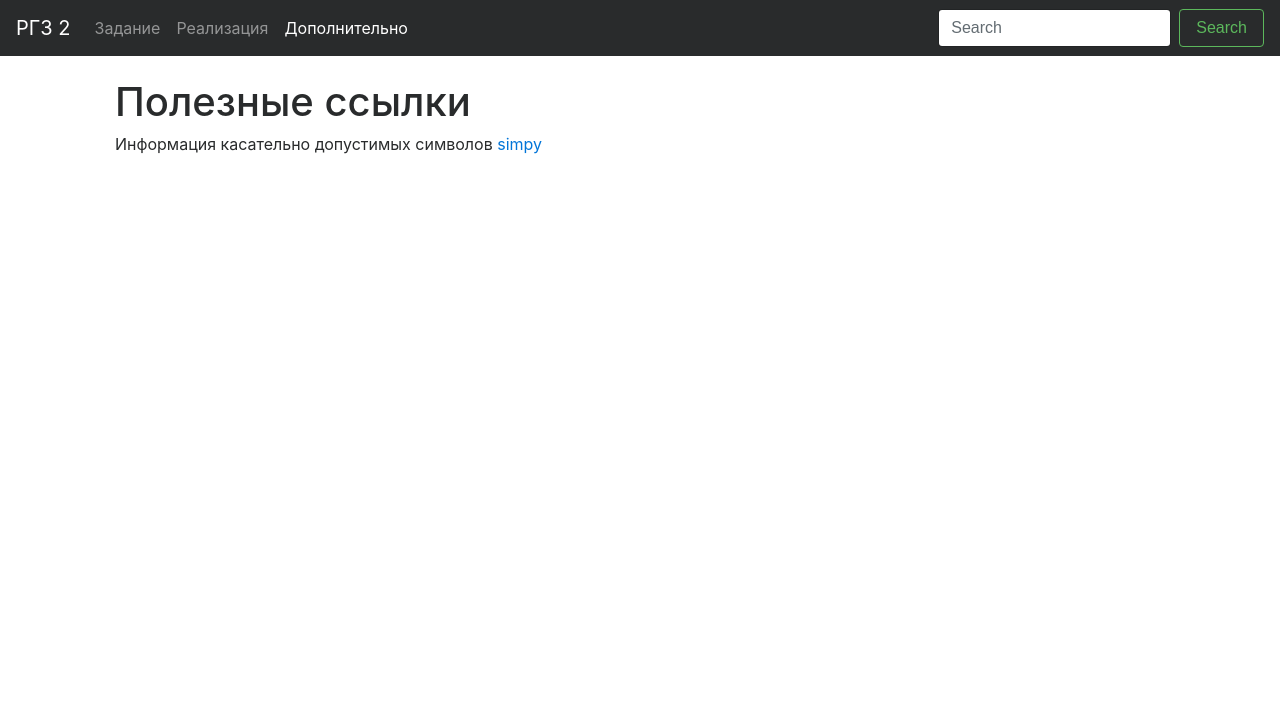
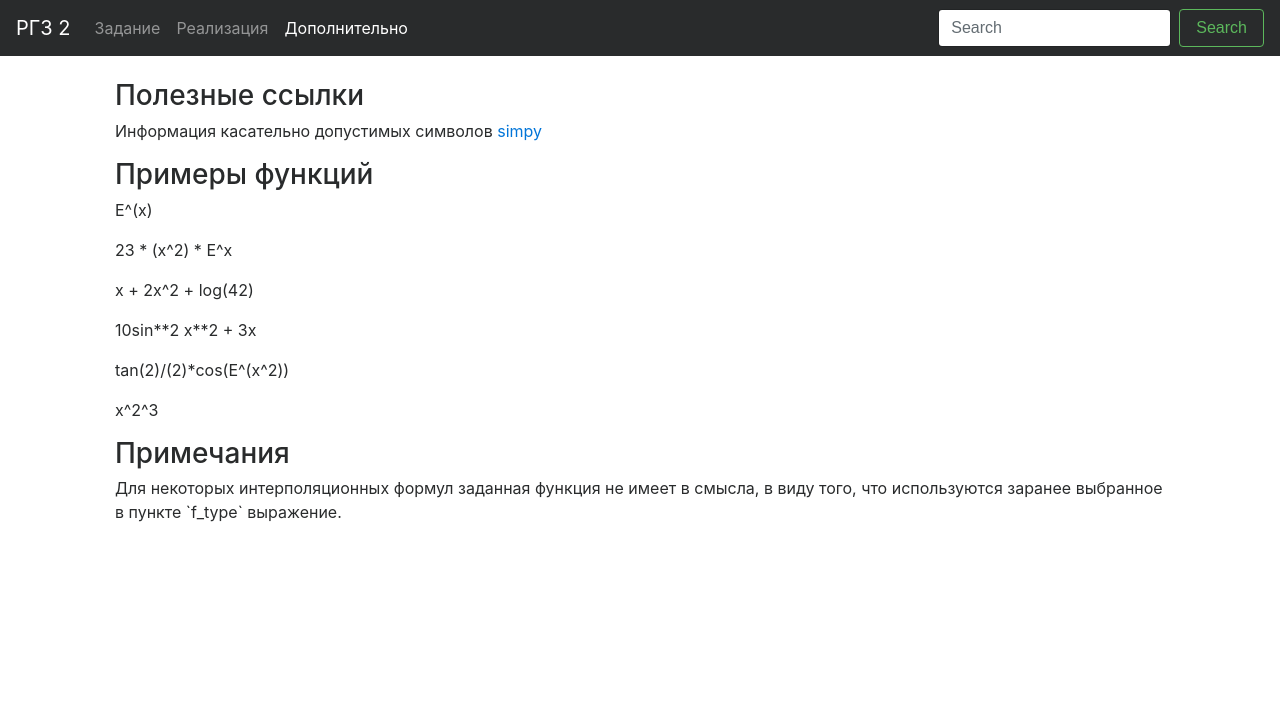
Before and after one commit to pm-str/Interpolation, a Django app: page /additional in a window 1280 px wide. Shown: the top 721 px of the page. Run offline with Django 3.2, Linux system fonts and the light colour scheme; some libraries are stand-ins or nearby versions.

Commit message:
Add function examples

```diff
--- a/templates/additional.html
+++ b/templates/additional.html
@@ -2,10 +2,21 @@
 
 {% block content %}
   <div class="row result-row">
-    <div class="col-lg-12"><h1>Полезные ссылки</h1></div>
+    <div class="col-lg-12"><h3>Полезные ссылки</h3></div>
       <div class="col-lg-12">
         <p>Информация касательно допустимых символов
         <a href="http://docs.sympy.org/latest/modules/parsing.html">simpy</a></p>
       </div>
+    <div class="col-lg-12"><h3>Примеры функций</h3></div>
+      <div class="col-lg-12">
+        <p>E^(x)<p><p>23 * (x^2) * E^x</p><p>x + 2x^2 + log(42)</p>
+        <p>10sin**2 x**2 + 3x</p><p>tan(2)/(2)*cos(E^(x^2))</p>
+        <p>x^2^3</p>
+      </div>
+    <div class="col-lg-12"><h3>Примечания</h3></div>
+      <div class="col-lg-12">
+        <p>Для некоторых интерполяционных формул заданная функция не имеет в смысла, в виду того,
+          что используются заранее выбранное в пункте `f_type` выражение.</p>
+      </div>
   </div>
 {% endblock %}
```
